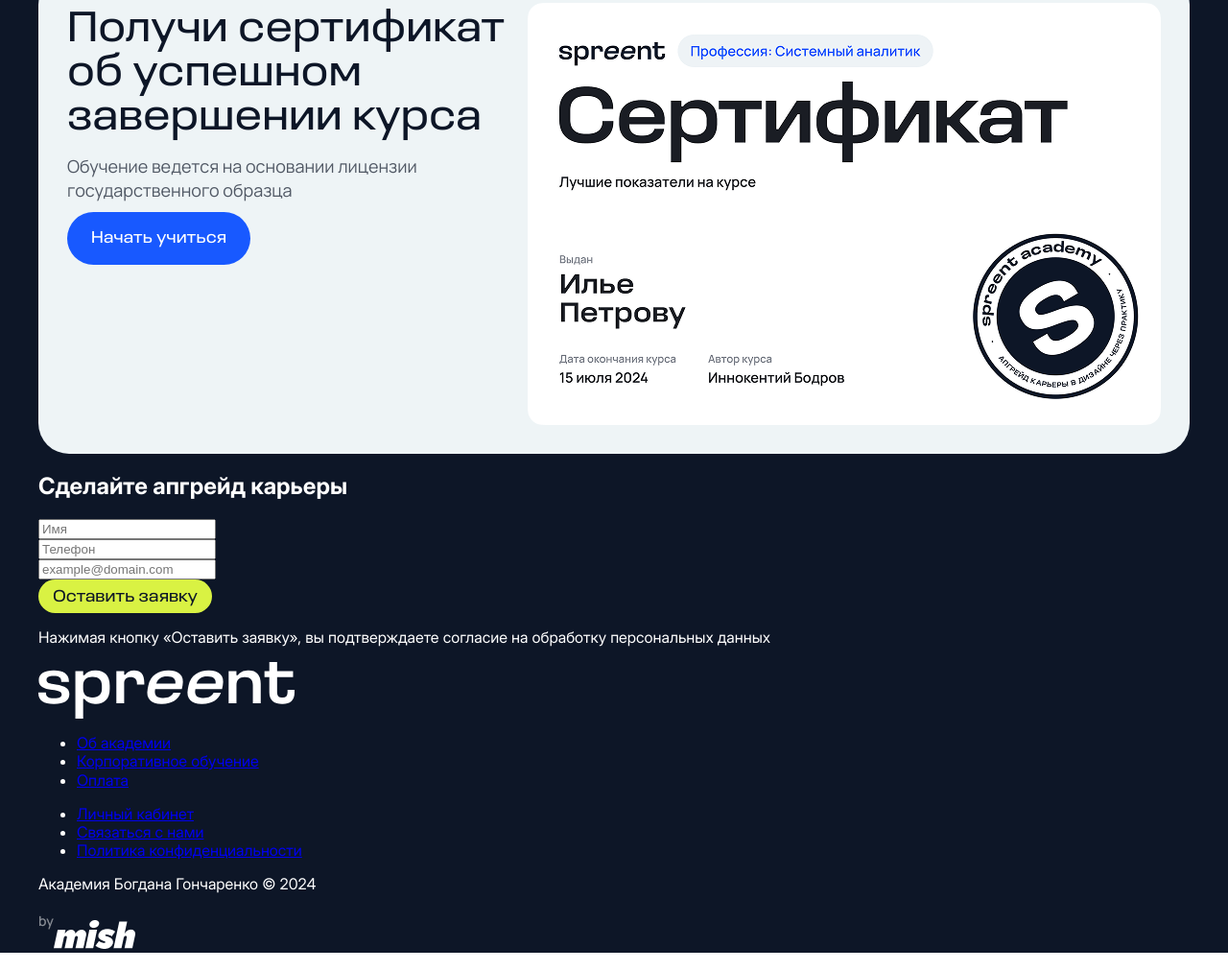
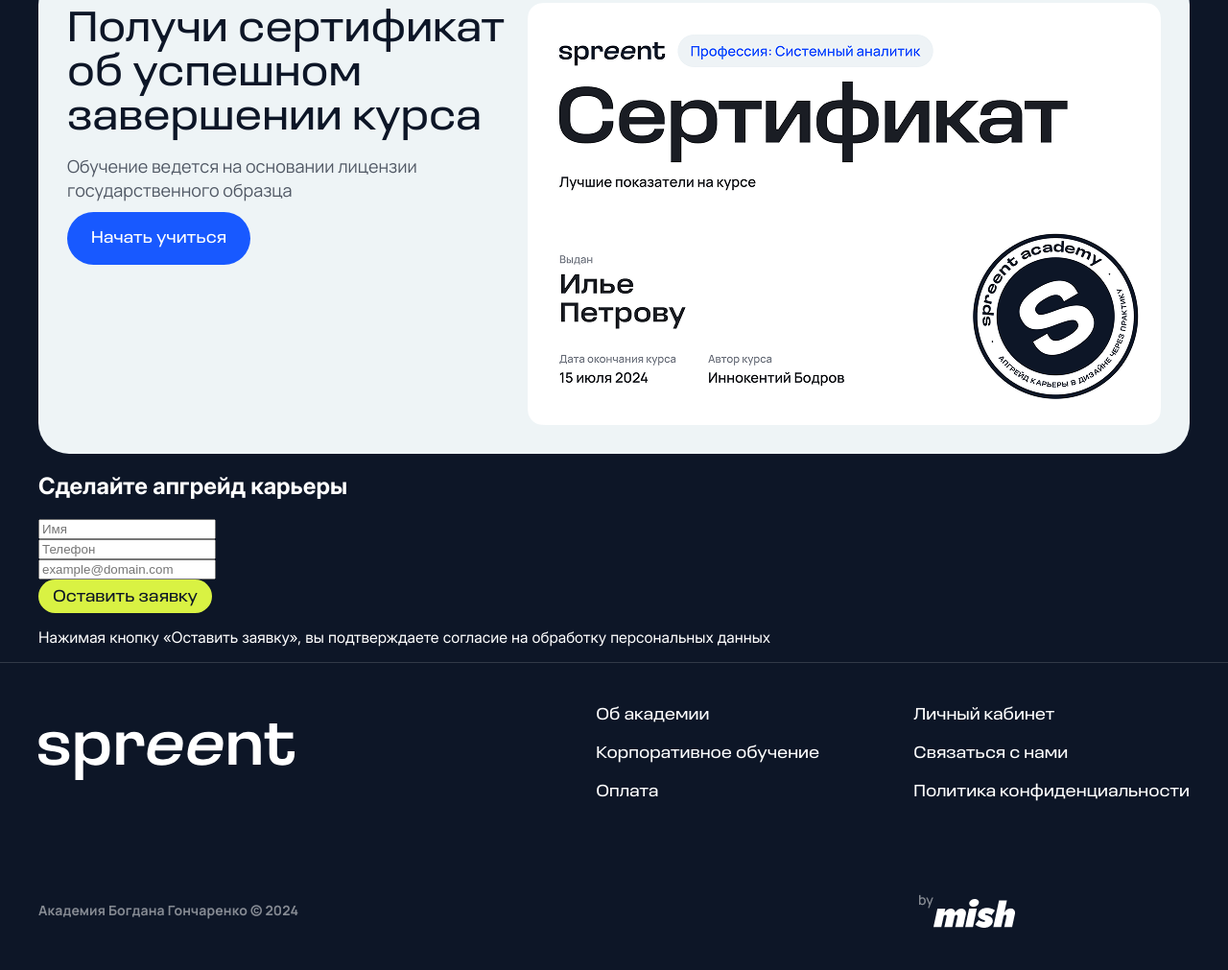
Before and after one commit to ministrov/champ-project, a website built with Vite: page index.html in a window 1280 px wide. Shown: the part 6037-7048 px from the top of the page at 96% size. Built offline with nearby package versions, Linux system fonts and the light colour scheme.

Commit message:
feat(css): create styling for footer bottom down and up sections in footer component on destop viewport

```diff
--- a/index.html
+++ b/index.html
@@ -342,6 +342,7 @@
               alt="В фокусе логотип Академии spreent Богдана Гончаренко">
           </a>
 
+          <div class="footer__list-container">
             <ul class="footer__list">
               <li class="footer__item">
                 <a class="footer__item-link" href="#">Об академии</a>
@@ -365,7 +366,7 @@
                 <a class="footer__item-link" href="#">Политика конфиденциальности</a>
               </li>
             </ul>
-
+          </div>
         </div>
 
         <div class="footer__bottom-down">
--- a/src/style.css
+++ b/src/style.css
@@ -252,3 +252,59 @@ img {
 .sertificate__button {
   padding: 14px 25px 18px;
 }
+
+.footer__bottom {
+  padding-top: 40px;
+  padding-bottom: 40px;
+  border-top: 1px solid rgba(255, 255, 255, 0.15);
+}
+
+.footer__bottom-up {
+  display: flex;
+  justify-content: space-between;
+  margin-bottom: 90px;
+}
+
+.footer__list-container {
+  display: flex;
+  gap: 98px;
+}
+
+.footer__list {
+  display: flex;
+  flex-direction: column;
+  gap: 15px;
+  margin: 0;
+  padding: 0;
+  list-style: none;
+}
+
+.footer__item-link {
+  font-family: var(--font-display);
+  font-size: 18px;
+  line-height: 25px;
+  font-weight: 500;
+  text-decoration: none;
+  color: var(--basic-white);
+}
+
+.footer__item-link:hover {
+  opacity: 0.8;
+}
+
+.footer__bottom-down {
+  display: flex;
+  justify-content: space-between;
+  align-items: center;
+  max-width: 1020px;
+}
+
+.footer__copyright {
+  margin: 0;
+  font-family: var(--font-secondary);
+  font-size: 14px;
+  font-weight: 600;
+  line-height: 18px;
+  letter-spacing: 0.01em;
+  color: rgba(255, 255, 255, 0.5);
+}
```
Lines whose indentation alone changed are shown as unchanged.
